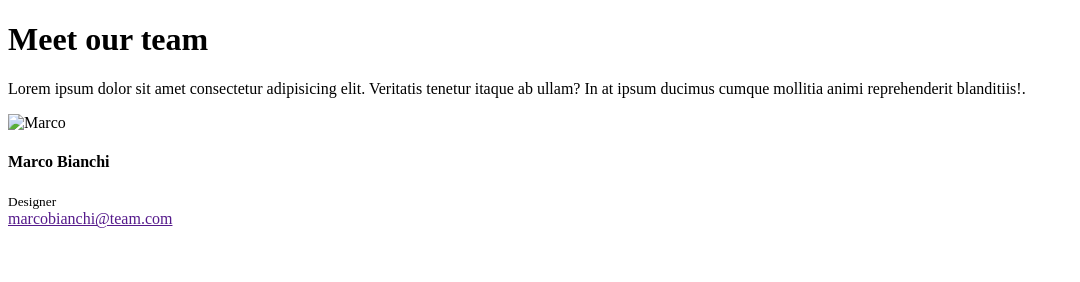
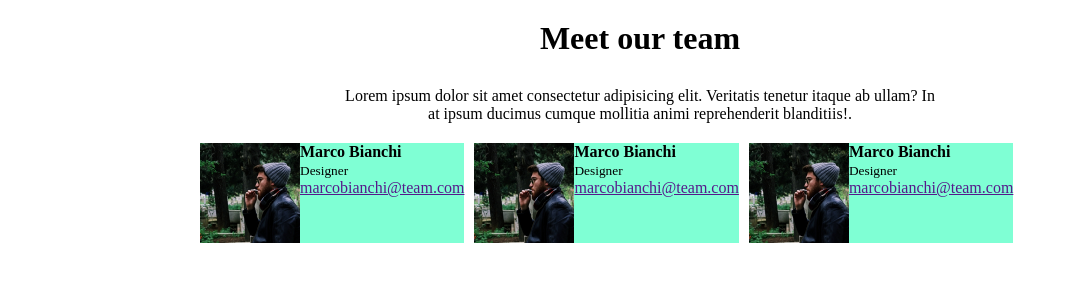
Before and after one commit to Nembo93/html-css-float-cards, a plain HTML site: page index.html in a window 1280 px wide. Shown: the whole page, without its empty margins (0-1080 px from the left). Drawn offline with Linux system fonts and the light colour scheme.

Commit message:
impostati margini

```diff
--- a/css/index.css
+++ b/css/index.css
@@ -0,0 +1,52 @@
+/* COMMON */
+*{
+    box-sizing: border-box;
+    margin: 0;
+    padding: 0;
+}
+
+.clearfix::after {
+    content: "";
+    display: block;
+    clear: both;
+}
+
+/* TYPOGRAPHY */
+
+/* MAIN */
+
+/* title */
+.box_title{
+    max-width: 600px;
+    margin: auto;
+}
+h1{
+    text-align: center;
+    margin-top: 20px;
+    margin-bottom: 30px;
+}
+p{
+    text-align: center;
+    margin-bottom: 20px;
+}
+
+/* card */
+.container{
+    max-width: 900px;
+    margin: auto;
+}
+
+.box_card{
+    background-color: aquamarine;
+    float: left;
+    margin-left: 10px;
+    margin-bottom: 20px;
+}
+
+.card_img{
+    width: 100px;
+    float: left;
+}
+.card_info{
+    float: left;
+}
--- a/index.html
+++ b/index.html
@@ -17,18 +17,42 @@
     <div class="container clearfix">
 
         <div class="box_card">
-
             <img class="card_img clearfix" src="img/assets/img/male1.png" alt="Marco">
-
             <div class="card_info">
                 <h4>Marco Bianchi</h4>
                 <small>Designer</small>
                 <br>
                 <a href="">marcobianchi@team.com</a>
+            </div>
+        </div>
 
+        <div class="box_card">
+            <img class="card_img clearfix" src="img/assets/img/male1.png" alt="Marco">
+            <div class="card_info">
+                <h4>Marco Bianchi</h4>
+                <small>Designer</small>
+                <br>
+                <a href="">marcobianchi@team.com</a>
             </div>
+        </div>
 
+        <div class="box_card">
+            <img class="card_img clearfix" src="img/assets/img/male1.png" alt="Marco">
+            <div class="card_info">
+                <h4>Marco Bianchi</h4>
+                <small>Designer</small>
+                <br>
+                <a href="">marcobianchi@team.com</a>
+            </div>
         </div>
+
+
+
+
+
+
+
+
 
     </div>
 
```
Also changed, not shown: img/assets/img/female1.png (added), img/assets/img/female2.png (added), img/assets/img/female3.png (added), img/assets/img/male1.png (added), img/assets/img/male2.png (added), img/assets/img/male3.png (added), img/assets/screen.png (added).
